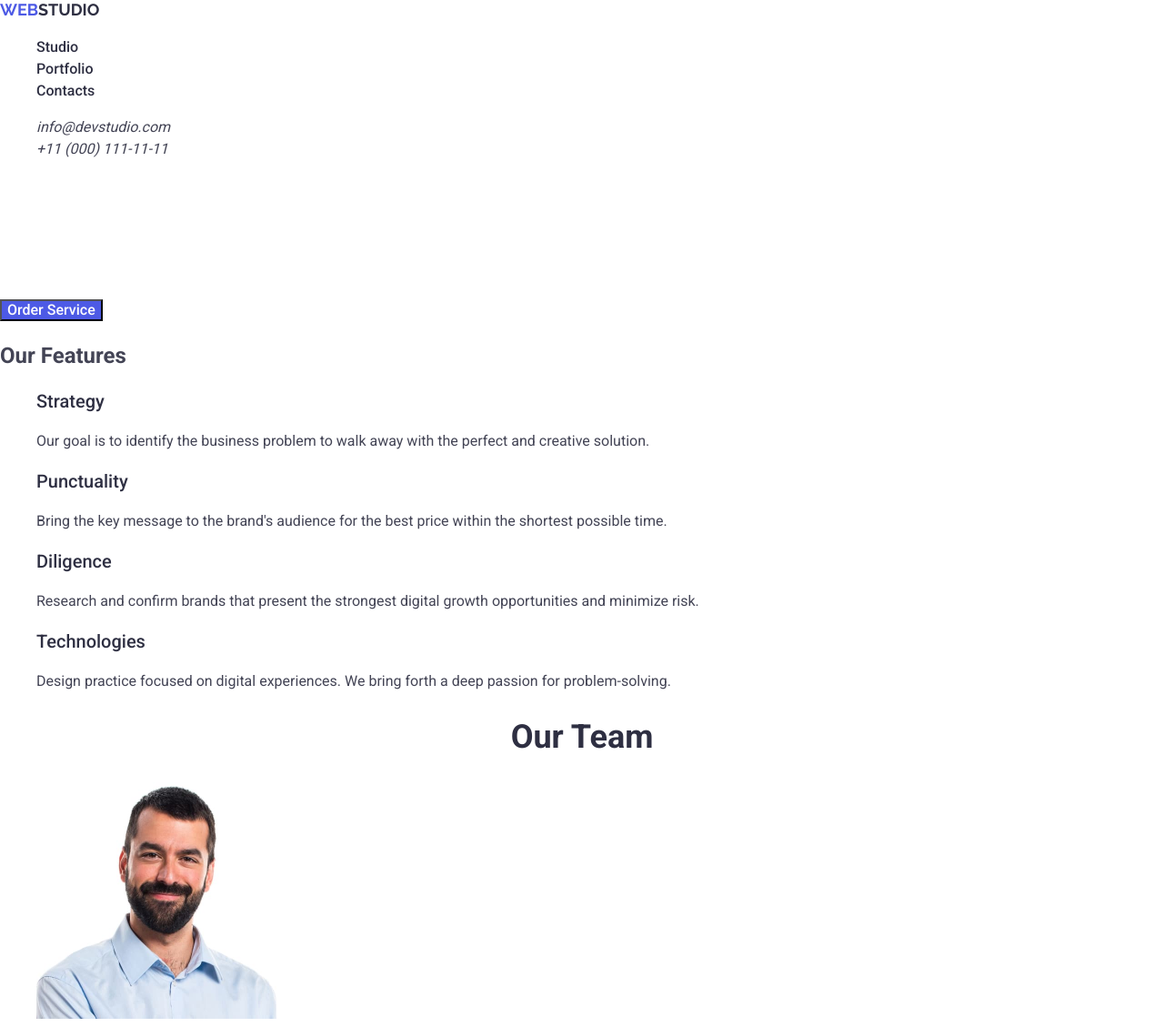
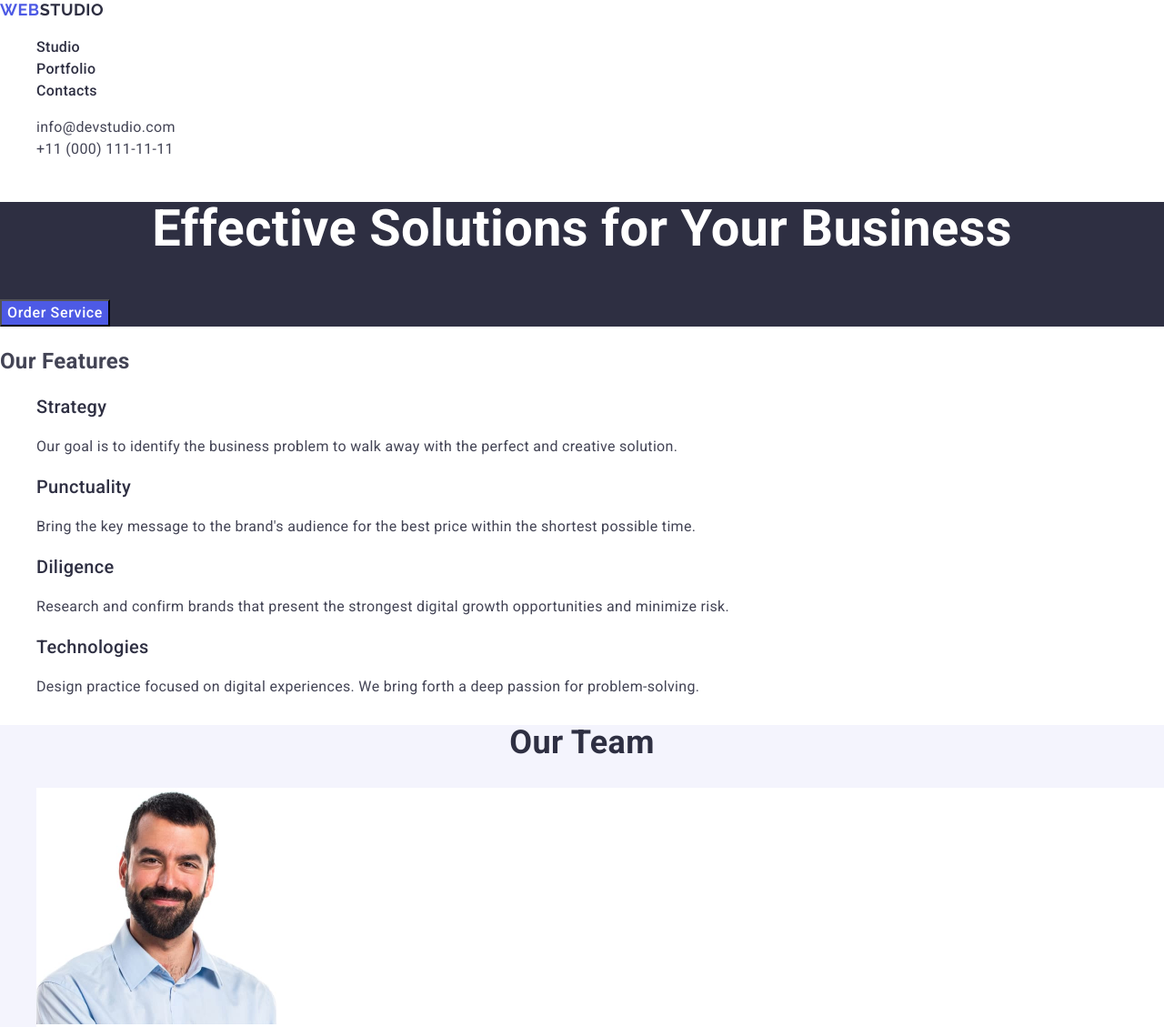
Before and after one commit to k-zozulia/goit-markup-hw-02, a plain HTML site: page index.html in a window 1280 px wide. Shown: the top 1129 px of the page at 91% size. Drawn offline with nearby package versions, Linux system fonts and the light colour scheme.

Commit message:
added changes

```diff
--- a/css/styles.css
+++ b/css/styles.css
@@ -1,29 +1,34 @@
 body {
-  font-family: "Roboto", Arial, sans-serif;
+  font-family: "Roboto", sans-serif;
   font-weight: 400;
   color: #434455;
   line-height: 1.5;
+  background-color: #FFFFFF;
+  letter-spacing: 0.02em;
 }
 
 .logo {
-  font-family: Raleway;
+  font-family: Raleway, sans-serif;
   font-weight: 700;
   text-transform: uppercase;
   text-decoration: none;
   font-size: 18px;
   line-height: 1.17;
+  letter-spacing: 0.03em;
+  color: #4d5ae5;
 }
 
-.logo-header {
+.span-header {
   color: #2e2f42;
 }
 
-.logo-footer {
-    color: #F4F4FD;
+.contact-info {
+  font-style: normal;
 }
 
-.web {
-  color: #4d5ae5;
+.contact-link {
+  text-decoration: none;
+  color: inherit;
 }
 
 .nav-list,
@@ -42,15 +47,15 @@ body {
 
 .nav-link:hover,
 .nav-link:active,
+.nav-link:focus,
 .contact-link:active,
 .contact-link:hover,
 .contact-link:focus {
   color: #404bbf;
 }
 
-.contact-link {
-  text-decoration: none;
-  color: inherit;
+.hero {
+  background-color: #2e2f42;
 }
 
 .hero-title {
@@ -66,35 +71,49 @@ body {
   font-weight: 500;
   background-color: #4d5ae5;
   cursor: pointer;
+  font-family: inherit;
+  line-height: 1.5;
+  letter-spacing: 0.04em;
 }
 
-.order-button:hover {
+.order-button:hover,
+.order-button:focus {
   background-color: #404bbf;
 }
 
-.feature-title, .team-member-name, .portfolio-title {
+.feature-title,
+.team-member-name,
+.portfolio-title {
   font-weight: 500;
   font-size: 20px;
   line-height: 1.2;
   color: #2E2F42;
 }
 
-.team-title, .portfolio-main-title {
+.team {
+  background-color: #F4F4FD;
+}
+
+.team-title,
+.portfolio-main-title {
   font-weight: 700;
   font-size: 36px;
-    line-height: 1.1;
+  line-height: 1.11;
   color: #2E2F42;
   text-align: center;
+  text-transform: capitalize
 }
 
-.portfolio-image {
-    width: 360px;
-    height: 300px;
+.team-member {
+  background-color: #FFFFFF;
 }
 
-.team-member-photo {
-    width: 264px;
-    height: 260px;
+.footer {
+  background-color: #2e2f42;
+}
+
+.span-footer {
+  color: #F4F4FD;
 }
 
 .footer-description {
--- a/index.html
+++ b/index.html
@@ -1,26 +1,24 @@
 <!DOCTYPE html>
 <html lang="en">
+
 <head>
   <meta charset="UTF-8" />
   <meta name="viewport" content="width=device-width, initial-scale=1.0" />
-    <link
-      rel="stylesheet"
-      href="https://cdnjs.cloudflare.com/ajax/libs/modern-normalize/1.0.0/modern-normalize.min.css"
-    />
+  <link rel="preconnect" href="https://fonts.gstatic.com" crossorigin="anonymous" />
+  <link rel="stylesheet"
+    href="https://cdnjs.cloudflare.com/ajax/libs/modern-normalize/1.0.0/modern-normalize.min.css" />
   <link rel="stylesheet" href="./css/styles.css" />
-    <link
-      href="https://fonts.googleapis.com/css2?family=Raleway:wght@700&family=Roboto:wght@400;500;700&display=swap"
-      rel="stylesheet"
-    />
+  <link href="https://fonts.googleapis.com/css2?family=Raleway:wght@700&family=Roboto:wght@400;500;700&display=swap"
+    rel="stylesheet" />
   <title>WebStudio</title>
 </head>
 
 <body>
   <header class="header">
     <nav class="navigation">
-        <a href="./index.html" class="logo logo-header"><span class="web">Web</span>Studio</a>
+      <a href="./index.html" class="logo">Web<span class="span-header">Studio</span></a>
       <ul class="nav-list">
-          <li class="nav-item"><a href="" class="nav-link">Studio</a></li>
+        <li class="nav-item"><a href="./index.html" class="nav-link">Studio</a></li>
         <li class="nav-item"><a href="" class="nav-link">Portfolio</a></li>
         <li class="nav-item"><a href="" class="nav-link">Contacts</a></li>
       </ul>
@@ -29,14 +27,10 @@
     <address class="contact-info">
       <ul class="contact-list">
         <li class="contact-item">
-            <a href="mailto:info@devstudio.com" class="contact-link"
-              >info@devstudio.com</a
-            >
+          <a href="mailto:info@devstudio.com" class="contact-link">info@devstudio.com</a>
         </li>
         <li class="contact-item">
-            <a href="tel:+110001111111" class="contact-link"
-              >+11 (000) 111-11-11</a
-            >
+          <a href="tel:+110001111111" class="contact-link">+11 (000) 111-11-11</a>
         </li>
       </ul>
     </address>
@@ -86,42 +80,22 @@
       <h2 class="team-title">Our Team</h2>
       <ul class="team-list">
         <li class="team-member">
-            <img
-              src="./images/mark-guerrero.jpg"
-              alt="Mark Guerrero"
-              width="264"
-              class="team-member-photo"
-            />
+          <img src="./images/mark-guerrero.jpg" alt="Mark Guerrero" width="264" class="team-member-photo" />
           <h3 class="team-member-name">Mark Guerrero</h3>
           <p class="team-member-role">Product Designer</p>
         </li>
         <li class="team-member">
-            <img
-              src="./images/tom-ford.jpg"
-              alt="Tom Ford"
-              width="264"
-              class="team-member-photo"
-            />
+          <img src="./images/tom-ford.jpg" alt="Tom Ford" width="264" class="team-member-photo" />
           <h3 class="team-member-name">Tom Ford</h3>
           <p class="team-member-role">Frontend Developer</p>
         </li>
         <li class="team-member">
-            <img
-              src="./images/camila-garcia.jpg"
-              alt="Camila Garcia"
-              width="264"
-              class="team-member-photo"
-            />
+          <img src="./images/camila-garcia.jpg" alt="Camila Garcia" width="264" class="team-member-photo" />
           <h3 class="team-member-name">Camila Garcia</h3>
           <p class="team-member-role">Marketing</p>
         </li>
         <li class="team-member">
-            <img
-              src="./images/daniel-wilson.jpg"
-              alt="Daniel Wilson"
-              width="264"
-              class="team-member-photo"
-            />
+          <img src="./images/daniel-wilson.jpg" alt="Daniel Wilson" width="264" class="team-member-photo" />
           <h3 class="team-member-name">Daniel Wilson</h3>
           <p class="team-member-role">UI Designer</p>
         </li>
@@ -132,62 +106,35 @@
       <h2 class="portfolio-main-title">Our Portfolio</h2>
       <ul class="portfolio-list">
         <li class="portfolio-item">
-            <img
-              src="./images/banking-app.jpg"
-              alt="Online banking app"
-              width="360"
-              class="portfolio-image"
-            />
+          <img src="./images/banking-app.jpg" alt="Online banking app" width="360" class="portfolio-image" />
           <h3 class="portfolio-title">Banking App</h3>
           <p class="portfolio-category">App</p>
         </li>
         <li class="portfolio-item">
-            <img
-              src="./images/cashless-payment.jpg"
-              alt="Payment by phone using a QR code"
-              width="360"
-              class="portfolio-image"
-            />
+          <img src="./images/cashless-payment.jpg" alt="Payment by phone using a QR code" width="360"
+            class="portfolio-image" />
           <h3 class="portfolio-title">Cashless Payment</h3>
           <p class="portfolio-category">Marketing</p>
         </li>
         <li class="portfolio-item">
-            <img
-              src="./images/meditation-app.jpg"
-              alt="Meditation in a gadget"
-              width="360"
-              class="portfolio-image"
-            />
+          <img src="./images/meditation-app.jpg" alt="Meditation in a gadget" width="360" class="portfolio-image" />
           <h3 class="portfolio-title">Meditation App</h3>
           <p class="portfolio-category">App</p>
         </li>
         <li class="portfolio-item">
-            <img
-              src="./images/taxi-service.jpg"
-              alt="Behind the wheel of a car"
-              width="360"
-              class="portfolio-image"
-            />
+          <img src="./images/taxi-service.jpg" alt="Behind the wheel of a car" width="360" class="portfolio-image" />
           <h3 class="portfolio-title">Taxi Service</h3>
           <p class="portfolio-category">Marketing</p>
         </li>
         <li class="portfolio-item">
-            <img
-              src="./images/screen-illustrations.jpg"
-              alt="Phone with different wallpaper variations"
-              width="360"
-              class="portfolio-image"
-            />
+          <img src="./images/screen-illustrations.jpg" alt="Phone with different wallpaper variations" width="360"
+            class="portfolio-image" />
           <h3 class="portfolio-title">Screen Illustrations</h3>
           <p class="portfolio-category">Design</p>
         </li>
         <li class="portfolio-item">
-            <img
-              src="./images/online-courses.jpg"
-              alt="Girl listening to an online course on her phone"
-              width="360"
-              class="portfolio-image"
-            />
+          <img src="./images/online-courses.jpg" alt="Girl listening to an online course on her phone" width="360"
+            class="portfolio-image" />
           <h3 class="portfolio-title">Online Courses</h3>
           <p class="portfolio-category">Marketing</p>
         </li>
@@ -196,11 +143,12 @@
   </main>
 
   <footer class="footer">
-      <a href="./index.html" class="logo logo-footer"><span class="web">Web</span>Studio</a>
+    <a href="./index.html" class="logo">Web<span class="span-footer">Studio</span></a>
     <p class="footer-description">
       Increase the flow of customers and sales for your business with digital
       marketing & growth solutions.
     </p>
   </footer>
 </body>
+
 </html>
```
Lines whose indentation alone changed are shown as unchanged.
